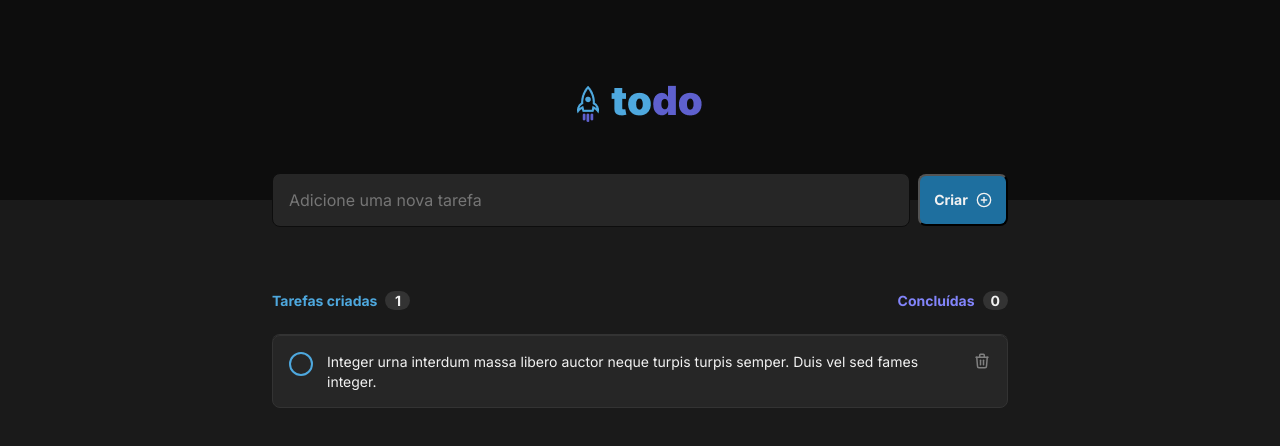
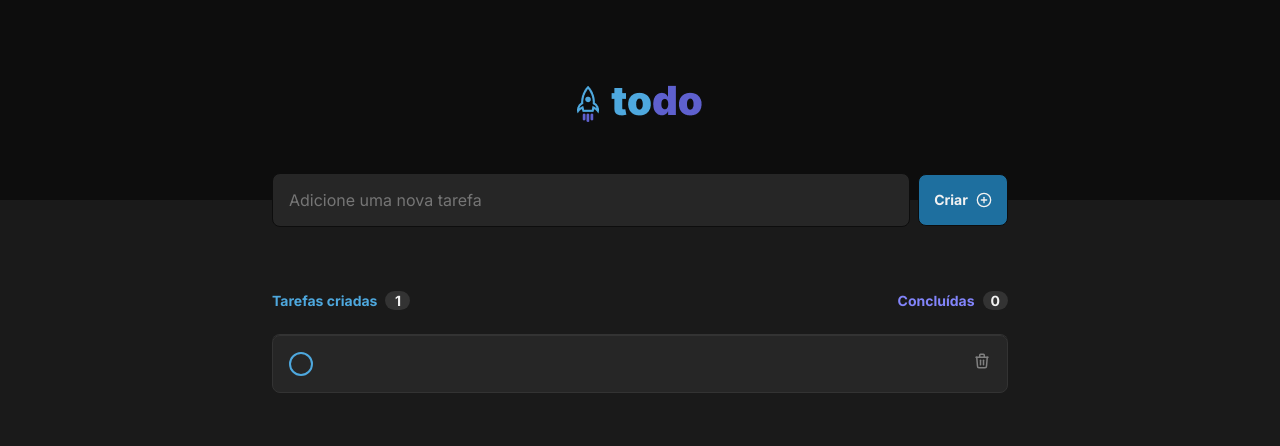
Before and after one commit to jhomc/desafio-01-ignite-2022, a React (Vite) app: page / in a window 1280 px wide. Both pictures are taken after a click on the button "Criar". Shown: the top 446 px of the page. Built offline with nearby package versions, Linux system fonts and the light colour scheme.

Commit message:
adicionando na lista

```diff
--- a/src/App.tsx
+++ b/src/App.tsx
@@ -7,17 +7,40 @@ import styles from './App.module.css'
 
 import './global.css'
 
+export interface Task {
+  id: number;
+  taskDescription: string;
+  taskDone: boolean;
+}
+
+
 function App() {
-  const [taskCounter, setTaskCounter] = useState(0)
-  const [concludedTaskCounter, setConcludedTaskCounter] = useState(0)
+  const [taskCounter, setTaskCounter] = useState(0);
+  const [concludedTaskCounter, setConcludedTaskCounter] = useState(0);
+  const [taskList, setTaskList] = useState<Task[]>([]);
+
+  function addTask (task: Task) {
+    let newTaskList = [...taskList, task]
+
+    setTaskList(newTaskList);
+    setTaskCounter(taskCounter + 1);
+    console.log(taskList);
+  }
 
   return (
     <div>
       <Header />
 
       <main className={styles.container}>
-        <AddTaskBox taskCounter={taskCounter} setTaskCounter={setTaskCounter} />
-        <TaskList taskCounter={taskCounter} concludedTaskCounter={concludedTaskCounter} />
+        <AddTaskBox
+          taskCounter={taskCounter}
+          addTask={addTask}
+        />
+        <TaskList
+          taskList= {taskList}
+          taskCounter={taskCounter}
+          concludedTaskCounter={concludedTaskCounter}
+        />
       </main>
 
     </div>
--- a/src/components/AddTaskBox.module.css
+++ b/src/components/AddTaskBox.module.css
@@ -35,6 +35,7 @@
 
   background: var(--blue-dark);
   color: var(--grey-100);
+  border: 1px solid var(--grey-700);
   border-radius: 8px;
 
   cursor: pointer;
--- a/src/components/AddTaskBox.tsx
+++ b/src/components/AddTaskBox.tsx
@@ -1,21 +1,36 @@
 import styles from './AddTaskBox.module.css';
 import { FiPlusCircle } from 'react-icons/fi';
+import { Task } from '../App';
+import { useState } from 'react';
 
 interface AddTaskBoxProps {
   taskCounter: number;
-  setTaskCounter: (taskCounter: number) => void;
+  addTask: (task:Task) => void;
 }
 
-export function AddTaskBox ({ taskCounter, setTaskCounter } : AddTaskBoxProps) {
-  function handleAddTask () {
-    setTaskCounter(taskCounter + 1);
+export function AddTaskBox ({ taskCounter, addTask } : AddTaskBoxProps) {
+  const [task, setTask] = useState('')
+
+  function handleAddTask (task: string) {
+    let newTask = {
+      id: taskCounter,
+      taskDescription: task,
+      taskDone: false
+    }
+    addTask(newTask);
   }
 
   return (
     <div className={styles.container}>
-      <input className={styles.searchBox} type="text" placeholder='Adicione uma nova tarefa'/>
+      <input
+        className={styles.searchBox}
+        type="text"
+        placeholder='Adicione uma nova tarefa'
+        value={task}
+        onChange={(e) => setTask(e.target.value)}
+      />
       <div>
-        <button onClick={handleAddTask} className={styles.createTaskButton}>
+        <button onClick={() => handleAddTask(task) } className={styles.createTaskButton}>
           Criar
           <FiPlusCircle />
         </button>
--- a/src/components/TaskList.module.css
+++ b/src/components/TaskList.module.css
@@ -43,7 +43,7 @@
   color: var(--purple);
 }
 
-.tasksBody{
+.tasksBody {
   margin-top: 1.5rem;
   display: flex;
   flex-direction: column;
--- a/src/components/TaskList.tsx
+++ b/src/components/TaskList.tsx
@@ -3,13 +3,15 @@ import styles from './TaskList.module.css';
 
 import { TbTrash } from 'react-icons/tb'
 import { useState } from 'react';
+import { Task } from '../App';
 
 interface TaskListProps {
   taskCounter: number;
   concludedTaskCounter: number;
+  taskList: Task[];
 }
 
-export function TaskList ({ taskCounter, concludedTaskCounter }: TaskListProps) {
+export function TaskList ({ taskCounter, concludedTaskCounter, taskList }: TaskListProps) {
   const  [isCheked, setIsCheked] = useState(false)
 
   function handleCheckBox () {
@@ -40,16 +42,22 @@ export function TaskList ({ taskCounter, concludedTaskCounter }: TaskListProps)
           <strong>Você ainda não tem tarefas cadastradas </strong>
           <p>Crie tarefas e organize seus itens a fazer</p>
         </div> :
-          <div className={styles.hasTasks}>
+        <>
+          {taskList.map(task => {
+            return (
+              <div key={task.id} className={styles.hasTasks}>
           <div className={styles.checkContainer}>
             <input type="checkbox"  checked={isCheked} onChange={handleCheckBox} />
             <span className={styles.checkmark} ></span>
           </div>
-          <label className={isCheked ? styles.checkedLabel : undefined }  >
-            Integer urna interdum massa libero auctor neque turpis turpis semper. Duis vel sed fames integer.
+          <label className={task.taskDone ? styles.checkedLabel : undefined }  >
+            {task.taskDescription}
           </label>
           <TbTrash />
           </div>
+            )
+          })}
+        </>
         }
 
 
```
